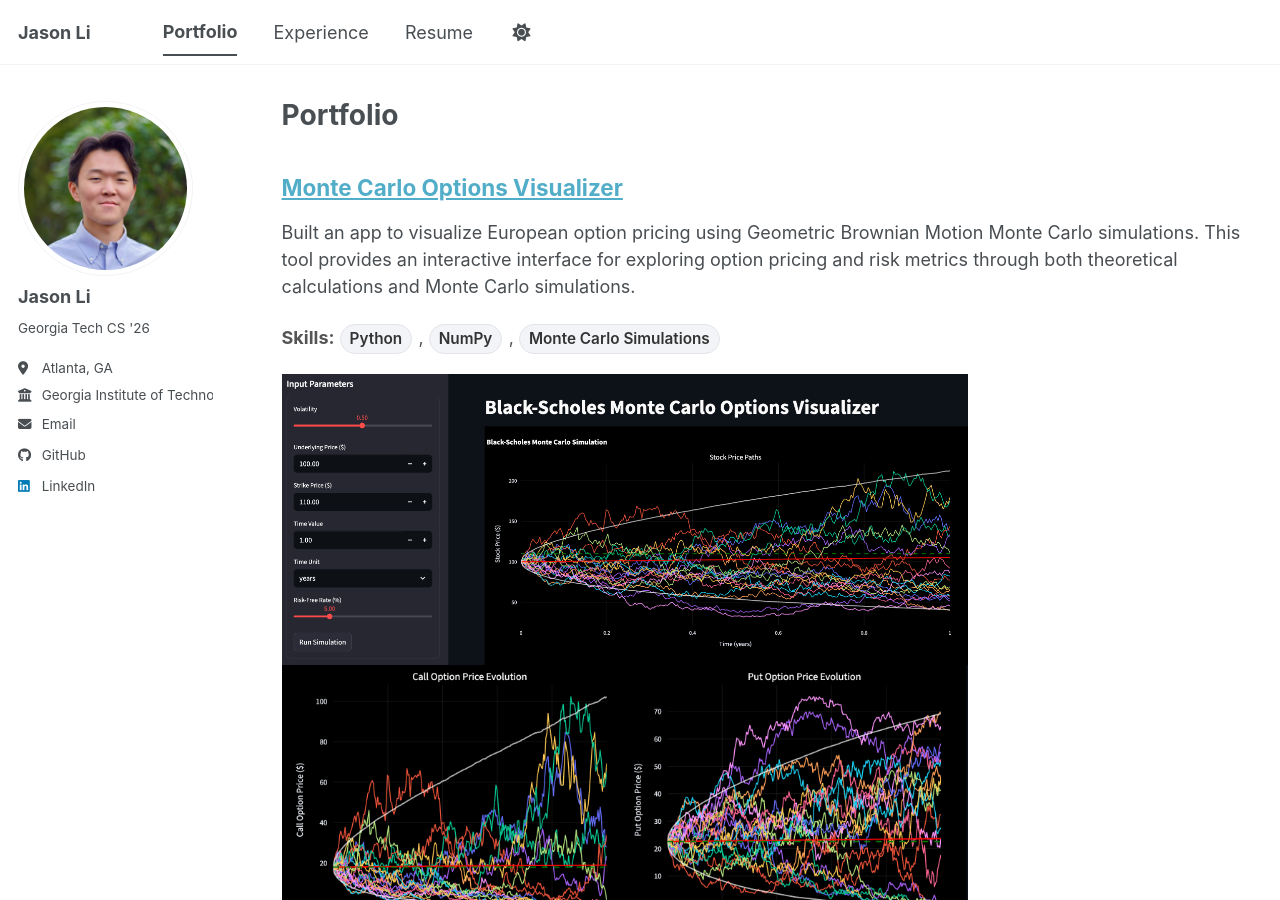
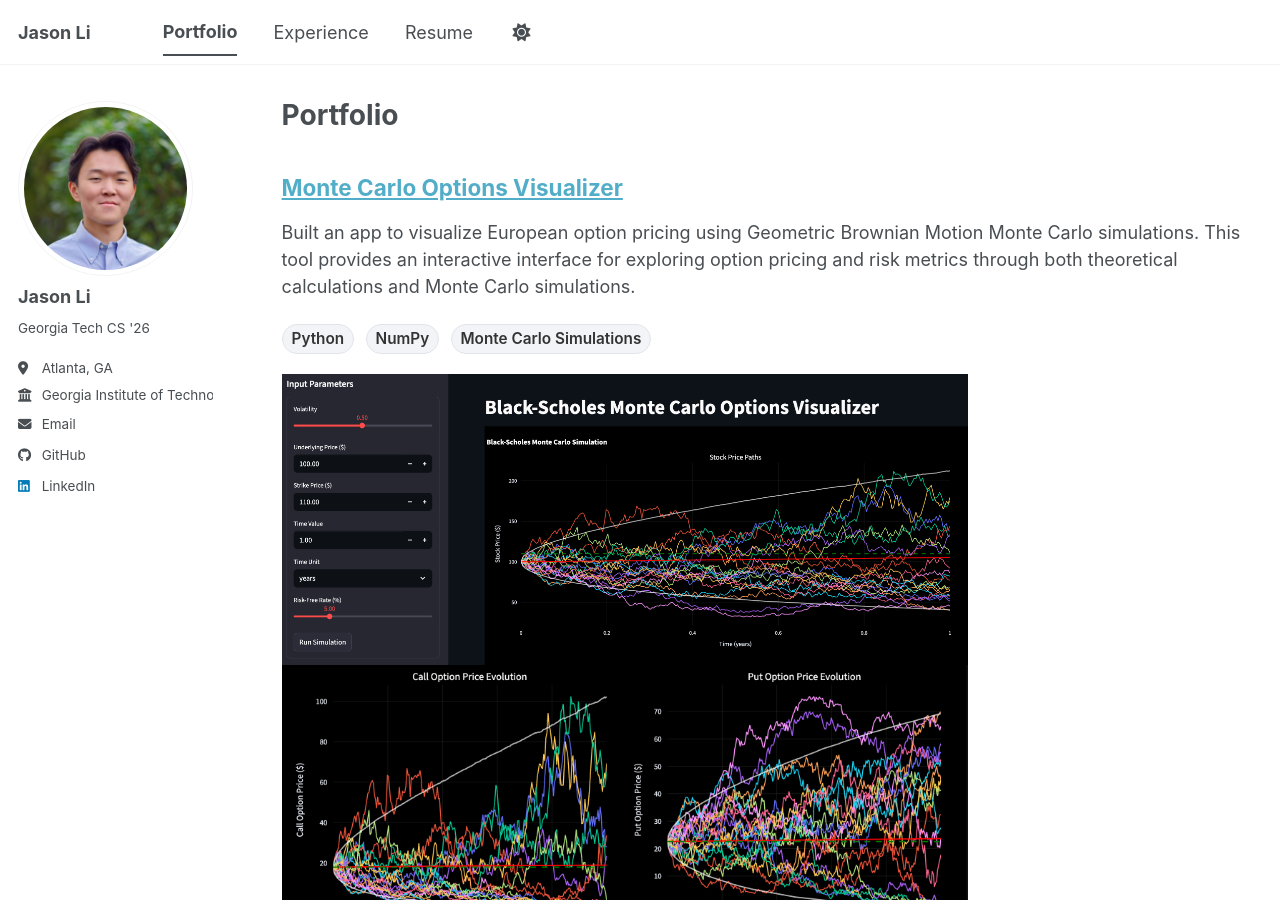
Before and after one commit to jasonli04/jasonli04.github.io, a Jekyll site: the page built from _pages/portfolio.html, in a window 1280 px wide and 900 px high. Built offline with Jekyll 4.4.1, drawn with Linux system fonts in a browser that asks for light colours; a script bundle is joined from its source files by our own code; library files that are not in the unit come from our copies.

Commit message:
remove unncessary

```diff
--- a/_pages/portfolio.html
+++ b/_pages/portfolio.html
@@ -21,12 +21,11 @@ author_profile: true
     <p>{{ project.blurb }}</p>
     {% endif %}
     {% if project.skills and project.skills.size > 0 %}
-    <p class="project-skills">
-      <strong>Skills:</strong>
+    <div class="project-skills">
       {% for skill in project.skills %}
-        <span class="project-skill">{{ skill }}</span>{% unless forloop.last %}, {% endunless %}
+        <span class="project-skill">{{ skill }}</span>
       {% endfor %}
-    </p>
+    </div>
     {% endif %}
     {% if project.images and project.images.size > 0 %}
     <div class="project-images">
```
